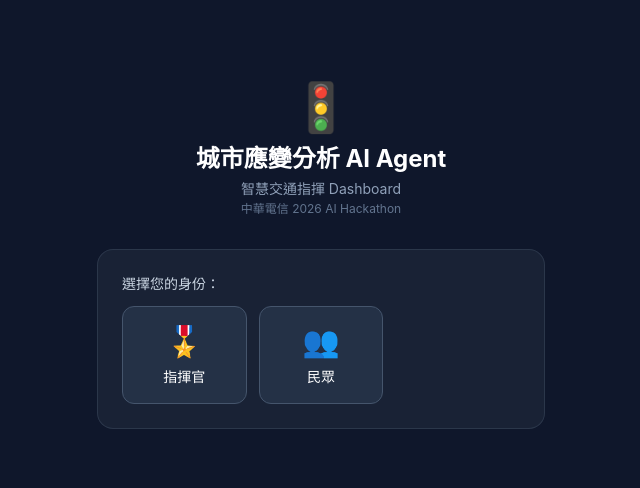
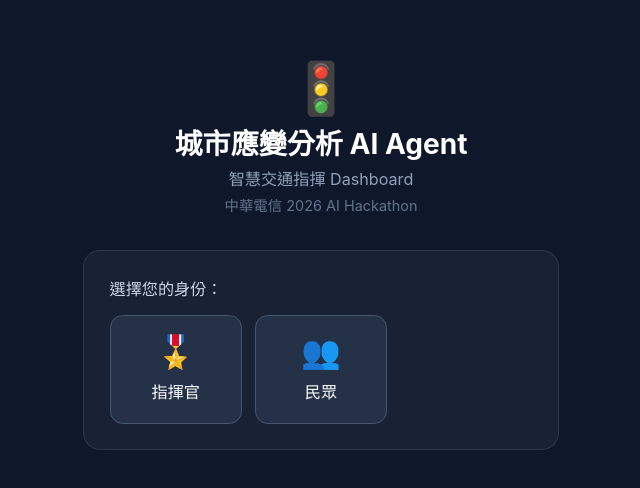
Before and after one commit to ShihKaiWang/CHT_Hackathon, a React (Vite) app in the folder frontend/: page / in a window 1280 px wide. Shown: the part 144-632 px from the top of the page, without its empty margins (319-959 px from the left). Built offline with nearby package versions, Linux system fonts and the light colour scheme.

Commit message:
style: increase global font sizes for judge readability (text-xs→14px, text-sm→16px, etc)

```diff
--- a/frontend/src/index.css
+++ b/frontend/src/index.css
@@ -5,7 +5,27 @@ body {
   font-family: -apple-system, BlinkMacSystemFont, 'Segoe UI', Roboto, sans-serif;
   background-color: #0f172a;
   color: #e2e8f0;
+  font-size: 16px;
+  line-height: 1.6;
 }
+
+/* ========== 全域字體放大（評審友善） ========== */
+html {
+  font-size: 17px;
+}
+
+/* Tailwind text-xs 原本 12px → 14px */
+.text-xs { font-size: 0.85rem !important; line-height: 1.5 !important; }
+/* Tailwind text-sm 原本 14px → 16px */
+.text-sm { font-size: 0.95rem !important; line-height: 1.6 !important; }
+/* Tailwind text-base 原本 16px → 18px */
+.text-base { font-size: 1.06rem !important; line-height: 1.6 !important; }
+/* Tailwind text-lg 原本 18px → 20px */
+.text-lg { font-size: 1.2rem !important; line-height: 1.5 !important; }
+/* Tailwind text-xl 原本 20px → 24px */
+.text-xl { font-size: 1.4rem !important; line-height: 1.4 !important; }
+/* Tailwind text-2xl 原本 24px → 28px */
+.text-2xl { font-size: 1.65rem !important; line-height: 1.3 !important; }
 
 /* ========== Glassmorphism 卡片 ========== */
 .card-glass {
```
